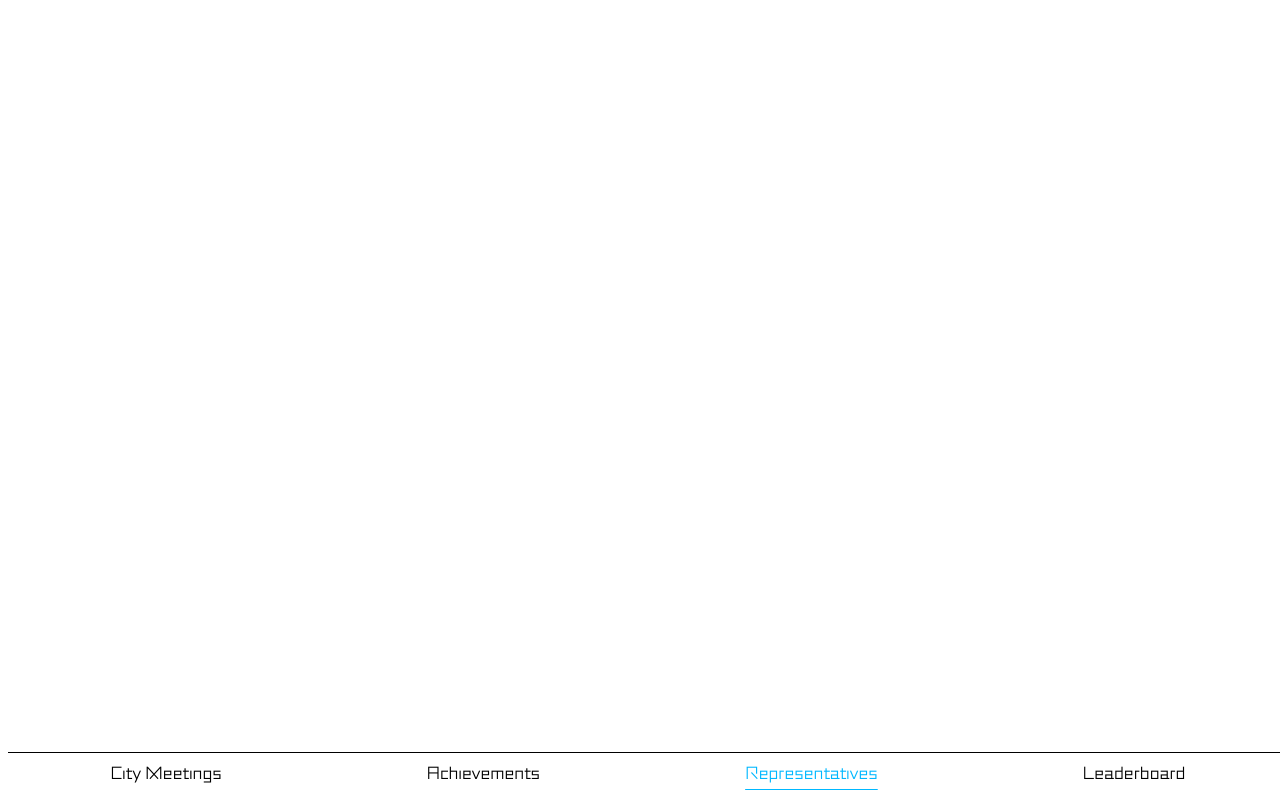
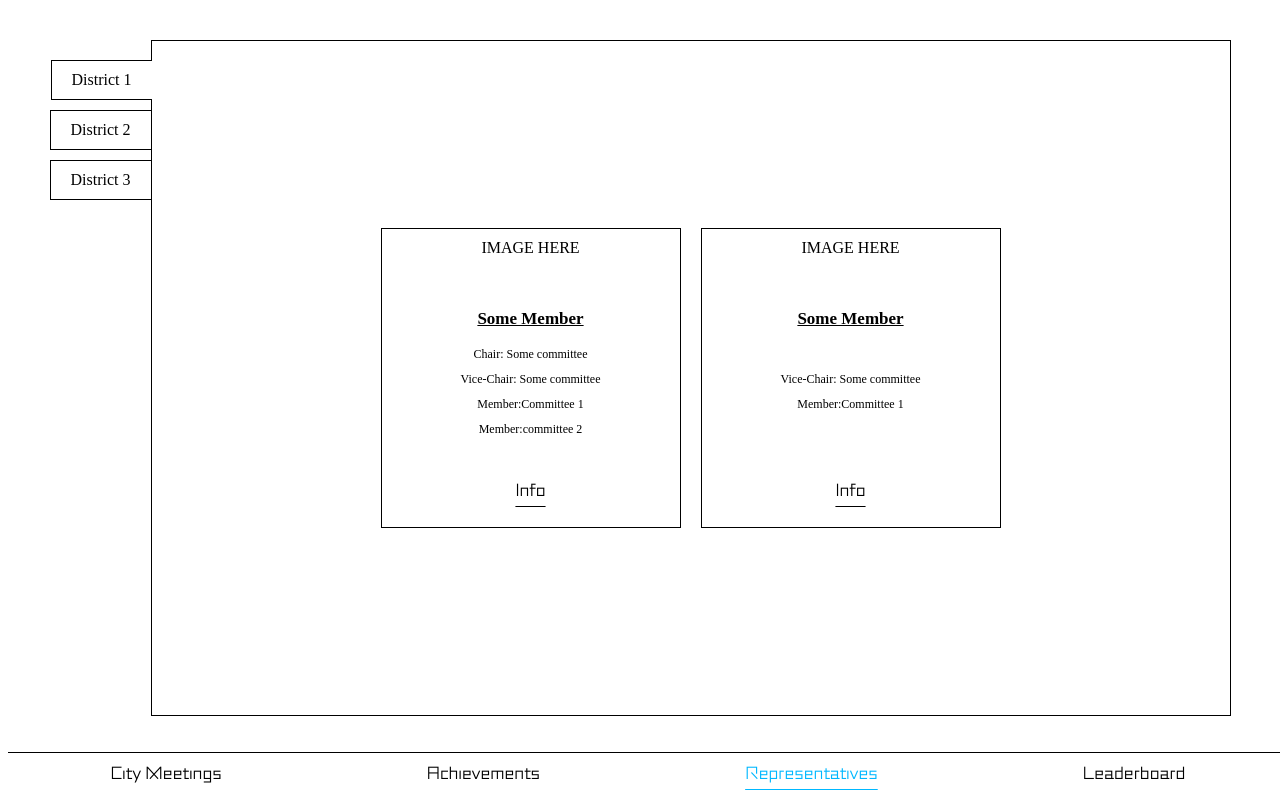
Before and after one commit to FlavorlessQuark/Politiquest, a React (Vite) app in the folder frontend/: page /reps in a window 1280 px wide. Built offline with nearby package versions, Linux system fonts and the light colour scheme.

Commit message:
Representatives

```diff
--- a/frontend/src/App.tsx
+++ b/frontend/src/App.tsx
@@ -6,6 +6,7 @@ import Navbar from "./components/Navbar";
 import Meeting from "./Meeting";
 import { UserProvider } from "./components/UserContext";
 import Achievements from "./Achievements";
+import Reps from "./Reps";
 
 const App = () => {
   return (
@@ -16,6 +17,7 @@ const App = () => {
             <Route path="/home" element={<Home />} />
             <Route path="/achievements" element={<Achievements />} />
             <Route path="/meeting/:id" element={<Meeting />} />
+            <Route path="/reps" element={<Reps />} />
           </Routes>
           <Navbar />
         </Container>
--- /dev/null
+++ b/frontend/src/Reps.tsx
@@ -0,0 +1,117 @@
+import styled from "styled-components";
+import { useState } from "react";
+import RepCard from "./components/RepCard";
+
+
+const Reps = () =>
+{const [activeTab, setActiveTab] = useState(0);
+
+  const meetData = {
+    title: "Test Council Meeting",
+    date: "01/01/2024",
+    start: "09:00AM",
+    end: "10:30AM",
+  };
+
+  const Tabs = [
+    {name: "District 1", members : [
+        {name: "Some Member",
+         chair: "Some committee",
+         vicechair: "Some committee",
+         member: ["Committee 1", "committee 2"],
+         info: "Some link",
+        },
+        {name: "Some Member",
+         vicechair: "Some committee",
+         member: ["Committee 1"],
+         info: "Some link",
+        },
+    ]},
+    {name: "District 2", members : [
+        {name: "Some Member",
+         chair: "Some committee",
+         vicechair: "Some committee",
+         member: ["Committee 1", "committee 2"],
+         info: "Some link",
+        }
+    ]},
+    {name: "District 3", members : [
+        {name: "Some Member",
+         chair: "Some committee",
+         member: ["Committee 1", "committee 2", "committee 33"],
+         info: "Some link",
+        }
+    ]},
+
+  ];
+
+  return (
+    <Container>
+        <RepTabContainer>
+          {Tabs.map((e, i) => (
+            <RepTab
+              onClick={() => setActiveTab(i)}
+              {...(activeTab === i ? { $active: "true" } : {})}
+              key={e.name}
+            >
+              {e.name}
+            </RepTab>
+          ))}
+        </RepTabContainer>
+        <RepRect>
+            {
+                Tabs[activeTab].members.map((e) => [
+                    <RepCard data={e}/>
+                ])
+            }
+        </RepRect>
+    </Container>
+  );
+};
+
+export default Reps;
+
+const Container = styled.div`
+    height: 100%;
+    width: 100%;
+    display: flex;
+    flex-direction: row;
+    justify-content: center;
+    padding: 2rem 2rem;
+    box-sizing: border-box;
+`;
+
+const RepRect = styled.div`
+  display: flex;
+  position: relative;
+  flex-direction: row;
+  align-items: center;
+  justify-content: center;
+  padding: 10px 10px;
+  height: 100%;
+  width: 90%;
+   border: 1px solid black;
+   gap: 20px;
+   flex-wrap: wrap;
+
+`;
+const RepTabContainer = styled.div`
+    display: flex;
+    flex-direction: column;
+    gap: 10px;
+    padding: 20px 0px;
+`;
+
+const RepTab = styled.div<{ $active?: boolean }>`
+    padding: 10px 20px;
+    border: 1px solid black;
+    z-index: 2;
+    background: white;
+    right:  ${(props) => (props.$active ? "-1px" : "-0px;")};
+    border-right: 0px;
+    position: relative;
+
+    &:hover {
+        cusor:pointer;
+    }
+`;
--- /dev/null
+++ b/frontend/src/components/RepCard.tsx
@@ -0,0 +1,89 @@
+import styled from "styled-components";
+
+
+const RepCard = ({ data }) => {
+
+    console.log("data", data)
+    return (
+        <Container>
+            <Img> IMAGE HERE</Img>
+            <TopSection>
+                    <Title> {data.name}</Title>
+                    <CommitteeSection>
+
+                        {data.chair && <Text>Chair: {data.chair}</Text>}
+                        {data.vicechair && <Text>Vice-Chair: {data.vicechair}</Text>}
+                        {data.member && data.member.map((e) =>
+                            <Text> {"Member:" }{e}</Text>
+                        )}
+                    </CommitteeSection>
+            </TopSection>
+            <Info> Info </Info>
+        </Container>
+    )
+}
+
+export default RepCard;
+
+const Container = styled.div`
+    display: flex;
+    height: 300px;
+    width: 300px;
+    border: 1px solid black;
+    padding: 10px 10px;
+    flex-direction: column;
+    text-align: center;
+    gap: 20px;
+`
+
+const CommitteeSection = styled.div`
+    display: flex;
+    flex-direction: column;
+    height: 90%;
+    justify-content: center;
+    gap: 10px;
+`
+const TopSection = styled.div`
+    display: flex;
+    flex-direction: column;
+    justify-content: space-between;
+    align-items: center;
+    text-align: center;
+    height: 70%;
+    gap: 5px;
+    font-size: 12px;
+`
+
+const Img = styled.div`
+    width: 100%;
+    height: 25%;
+`;
+const Text = styled.div`
+    width: 100%;
+    display: flex;
+    flex-direction: row;
+    justify-content: center;
+
+`
+const Title = styled.div`
+    font-weight: bold;
+    font-size: 17px;
+    text-decoration: underline;
+`;
+
+const Info = styled.a<{ $active?: boolean }>`
+    padding: .5rem 1rem;
+    margin-bottom: .5rem;
+    display: inline-block;
+    text-decoration: none;
+    transition: all .3s ease-in-out;
+    font: 1.1rem "SynNova";
+    font-weight: 300;
+    color: #000;
+    text-transform: capitalize;
+    text-underline-offset: 10px;
+    color: ${(props) => (props.$active ? "#00b8ff" : "black")};
+    text-decoration: underline;
+        cursor : pointer;
+    }
+`;
```
